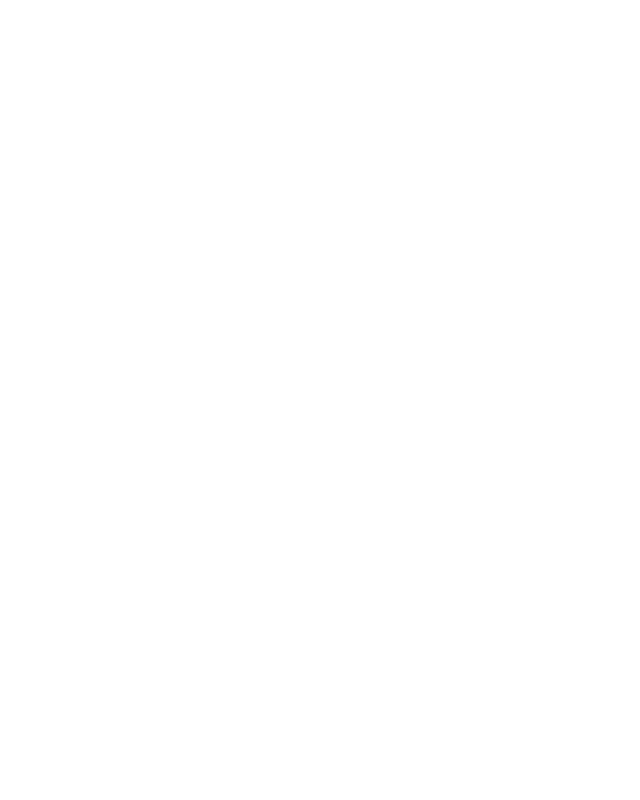
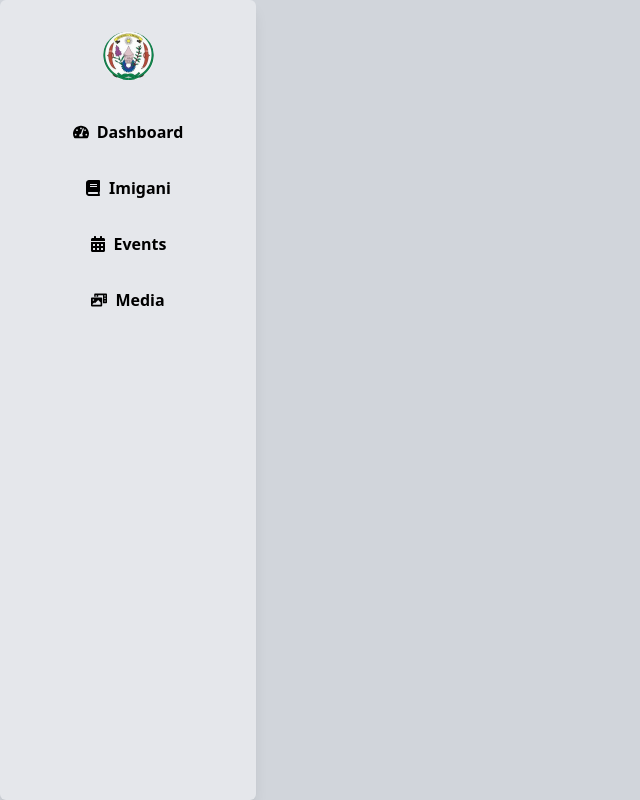
Before and after one commit to IBYIMANA/IWACUKERA, a React (Vite) app: page /admin in a window 1280 px wide. Before the commit this address had no page. Shown: the whole page, without its empty margins (0-640 px from the left). Built offline with nearby package versions, Linux system fonts and the light colour scheme.

Commit message:
working on Dashboard

```diff
--- a/package.json
+++ b/package.json
@@ -11,8 +11,11 @@
   },
   "dependencies": {
     "@headlessui/react": "^2.0.3",
+    "chart.js": "^3.0.0",
     "react": "^18.2.0",
+    "react-chartjs-2": "^3.0.3",
     "react-dom": "^18.2.0",
+    "react-icons": "^5.2.1",
     "react-router-dom": "^6.23.0"
   },
   "devDependencies": {
--- a/src/App.jsx
+++ b/src/App.jsx
@@ -1,9 +1,7 @@
-// App.js
 import React from 'react';
 import { BrowserRouter as Router, Routes, Route } from 'react-router-dom';
 import AllPages from './pages/AllPages';
 import Events from './pages/Events';
-// import History from './pages/History';
 import Home from './pages/Home';
 import Media from './pages/Media';
 import Practice from './pages/Practice';
@@ -12,12 +10,12 @@
 import Imigani from './pages/Imigani';
 import Imikino from './pages/Imikino';
 import AdminLogin from './pages/AdminLogin';
+import Admin from './pages/Admin';
 
 const App = () => {
   return (
     <Router>
       <Routes>
-
         <Route element={<AllPages />}>
           <Route index element={<Home />} />
           <Route path="/events" element={<Events />} />
@@ -30,6 +28,7 @@
           <Route path="/history/imikino" element={<Imikino />} />
           <Route path="/auth/adminLogin" element={<AdminLogin />} />
         </Route>
+        <Route path="/admin/*" element={<Admin />} />
       </Routes>
     </Router>
   );
--- a/src/Components/Navbar.jsx
+++ b/src/Components/Navbar.jsx
@@ -15,6 +15,7 @@
     <NavLink to="/practical" className={({ isActive }) => isActive ? 'text-white bg-blue-300 px-3 py-2 rounded-md' : 'text-black px-3 py-2 rounded-md'}>Practical-Information</NavLink>
     <NavLink to="/media" className={({ isActive }) => isActive ? 'text-white bg-blue-300 px-3 py-2 rounded-md' : 'text-black px-3 py-2 rounded-md'}>Media</NavLink>
     <NavLink to="/events" className={({ isActive }) => isActive ? 'text-white bg-blue-300 px-3 py-2 rounded-md' : 'text-black px-3 py-2 rounded-md'}>Events</NavLink>
+    <NavLink to="/admin" className={({ isActive }) => isActive ? 'text-white bg-blue-300 px-3 py-2 rounded-md' : 'text-black px-3 py-2 rounded-md'}>Dashboard</NavLink>
   </div>
     </nav>
   );
--- /dev/null
+++ b/src/pages/Admin.jsx
@@ -0,0 +1,167 @@
+import React from 'react';
+import { NavLink, Routes, Route } from 'react-router-dom';
+import { FaTachometerAlt, FaBook, FaCalendarAlt, FaPhotoVideo, FaEdit, FaTrash } from 'react-icons/fa';
+
+
+const Dashboard = () =>
+    <div>
+    <div className='flex gap-8 h-72 w-full'>
+    <div className='bg-blue-400 h-40 w-60 shadow-lg rounded-lg flex justify-center '>
+      <h1 className='font-medium text-white mt-4'>IMIGANI</h1>
+    </div>
+    <div className='bg-cyan-200 h-40 w-60 shadow-lg rounded-lg flex justify-center '>
+      <h1 className='font-medium text-gray-900 mt-4'>EVENTS</h1>
+    </div>
+    <div className='bg-red-900 h-40 w-60 shadow-lg rounded-lg flex justify-center '>
+      <h1 className='font-medium text-white mt-4'>MEDIA</h1>
+    </div>
+  </div>
+  </div>
+
+;
+const Imigani = () => <div>
+    <div className='flex flex-col sm:flex-row gap-2 sm:gap-12 md:gap-16 lg:gap-20 xl:gap-24  sm:pr-12 sm:pl-12 md:pr-24 md:pl-24  '>
+                    <div className="container mx-auto">
+                    <div className="overflow-x-auto">
+      <table className="table-auto border-collapse border border-gray-500 w-full">
+        <thead>
+          <tr className="bg-gray-200">
+            <th className="border border-gray-500 text-blue-400 p-2">Title</th>
+            <th className="border border-gray-500 p-2 text-blue-400">Content</th>
+            <th className="border border-gray-500 p-2 text-blue-400">Origin</th>
+            <th className="border border-gray-500 p-2 text-blue-400">Action</th>
+          </tr>
+        </thead>
+        <tbody>
+          <tr>
+            <td className="border border-black p-2">Title</td>
+            <td className="border border-black p-2">Content</td>
+            <td className="border border-black p-2">Origin</td>
+            <td className="border border-black p-2 flex justify-around">
+              <button className="mr-2"><FaEdit /></button>
+              <button><FaTrash /></button>
+            </td>
+          </tr>
+
+        </tbody>
+      </table>
+    </div>
+                    </div>
+                    </div>
+</div>;
+const Events = () => <div>
+    <div className='flex flex-col sm:flex-row gap-2 sm:gap-12 md:gap-16 lg:gap-20 xl:gap-24  sm:pr-12 sm:pl-12 md:pr-24 md:pl-24  '>
+                    <div className="container mx-auto">
+                    <div className="overflow-x-auto">
+      <table className="table-auto border-collapse border border-gray-500 w-full">
+        <thead>
+          <tr className="bg-gray-200">
+            <th className="border border-gray-500 text-blue-400 p-2">Date</th>
+            <th className="border border-gray-500 p-2 text-blue-400">Title</th>
+            <th className="border border-gray-500 p-2 text-blue-400">Image</th>
+            <th className="border border-gray-500 p-2 text-blue-400">Action</th>
+          </tr>
+        </thead>
+        <tbody>
+          <tr>
+          <th className="border border-gray-500 text-blue-400 p-2">Date</th>
+            <td className="border border-black p-2">Title</td>
+            <td className="border border-black p-2">Image</td>
+
+            <td className="border border-black p-2 flex justify-around">
+              <button className="mr-2"><FaEdit /></button>
+              <button><FaTrash /></button>
+            </td>
+          </tr>
+
+        </tbody>
+      </table>
+    </div>
+                    </div>
+                    </div>
+
+     <div className='flex flex-col bg-slate-50 shadow-md round-lg justify-center px-9 pb-6 mb-4 gap-7'>
+        <img src="/gorillar.jpg" alt="" className='h-96 mt-10' />
+
+        <div>
+          <h1 className='font-bold  mb-4 mt-7  text-4xl text-center '>KWITA IZINA</h1>
+          <p>U Rwanda ryohambere itumanaho ryakorwaga n’abitwa impayamaguru hamwe n’abantu bafite amajwi aranguruye.Impamvu yo gukoresha ’impayamaguru’ ni uko zabaga zitwaye ubutumwa bw’ibanga ibwami badashaka ko bujya ku karubanda, ariko iyo byabaga ari amakuru asanzwe hifashishwaga abantu bafite amajwi aranguruye.</p>
+          <p className='mt-4'>Ari nk’umuntu wapfuye bashakaga umuntu uhagarara ku gasozi ahirengeye akabwira abandi bari ku tundi dusozi, nabo bagahagarara ahirengeye bakabwira abandi bo ku dusozi two hirya yaho, gutyo gutyo".
+
+            Ibitabo by’amateka y’u Rwanda bikomeza bigaragaza ko hari n’aho bakoreshaga ingoma, zikagira imurishyo itandukanye bitewe n’icyo i bwami bashaka kubwira abaturage.
+
+            Nk’urugero, umurishyo w’ingoma y’impuruza ihururiza abaturage kwitabira urugamba wabaga utandukanye n’umurishyo w’ingoma ibika itanga ry’umwami(yapfuye), cyangwa uwo kuvuga amacumu y’ingabo zatabarutse ku rugamba.</p>
+        </div>
+      </div>
+</div>;
+const Media = () => <div>Media Content</div>;
+
+const Admin = () => {
+  return (
+    <div className="flex h-screen bg-gray-300">
+      <div className="fixed top-0 left-0 h-full w-64  bg-gray-200  flex flex-col py-8 px-4 shadow-lg z-10 rounded-md  text-gray-800 font-semibold">
+        <div className="flex items-center justify-center mb-8">
+          <img src="../public/logo.jpg" alt="Logo" className="h-12 rounded-full" />
+        </div>
+        <nav className="flex flex-col space-y-4 justify-center items-center   rounded-md  ">
+          <NavLink
+            to="/admin/dashboard"
+            className={({ isActive }) =>
+              isActive
+                ? 'flex items-center text-black bg-blue-500 px-3 py-2 rounded-md'
+                : 'flex items-center text-black hover:bg-blue-500 px-3 py-2 rounded-md'
+
+            }
+
+          >
+            <FaTachometerAlt className="mr-2" />
+            Dashboard
+          </NavLink>
+          <NavLink
+            to="/admin/imigani"
+            className={({ isActive }) =>
+              isActive
+                ? 'flex items-center  text-black bg-blue-500 px-3 py-2 rounded-md'
+                : 'flex items-center  text-black hover:bg-blue-500 px-3 py-2 rounded-md'
+            }
+          >
+            <FaBook className="mr-2" />
+            Imigani
+          </NavLink>
+          <NavLink
+            to="/admin/events"
+            className={({ isActive }) =>
+              isActive
+                ? 'flex items-center  text-black bg-blue-500 px-3 py-2 rounded-md'
+                : 'flex items-center  text-black hover:bg-blue-500 px-3 py-2 rounded-md'
+            }
+          >
+            <FaCalendarAlt className="mr-2" />
+            Events
+          </NavLink>
+          <NavLink
+            to="/admin/media"
+            className={({ isActive }) =>
+              isActive
+                ? 'flex items-center  text-black bg-blue-500 px-3 py-2 rounded-md'
+                : 'flex items-center  text-black hover:bg-blue-500 px-3 py-2 rounded-md'
+            }
+          >
+            <FaPhotoVideo className="mr-2" />
+            Media
+          </NavLink>
+        </nav>
+      </div>
+      <div className="ml-64 p-8 w-full">
+        <Routes>
+          <Route path="dashboard" element={<Dashboard />} />
+          <Route path="imigani" element={<Imigani />} />
+          <Route path="events" element={<Events />} />
+          <Route path="media" element={<Media />} />
+        </Routes>
+      </div>
+    </div>
+  );
+};
+
+export default Admin;
--- a/src/pages/Imikino.jsx
+++ b/src/pages/Imikino.jsx
@@ -5,7 +5,7 @@
     <div>
 <SubNav/>
       <div  className='px-4 py-40 md:grid-cols-1'>
-      <h1 className='mb-16 text-4xl font-extrabold text-center text-red-500'>Imikino gakondo mu Rwanda </h1>
+      <h1 className='mb-16 text-4xl font-extrabold text-center text-red-900'>Imikino gakondo mu Rwanda </h1>
       <div className='justify-center px-32 rounded-lg shadow-lg h-90 bg-red-50'>
         <div className='flex gap-8 rounded-lg shadow-lg bg-gray-50 h-90 '>
         <img src="../public/urukiramende.jpeg" alt="" className='w-1/2 px-6 pt-6 pb-6 rounded-lg shadow-lg' />
--- a/tailwind.config.js
+++ b/tailwind.config.js
@@ -22,4 +22,5 @@
     },
   },
   plugins: [],
+
 };
```
Also changed, not shown: 1 other file (tests, documents, lock files or other folders).
